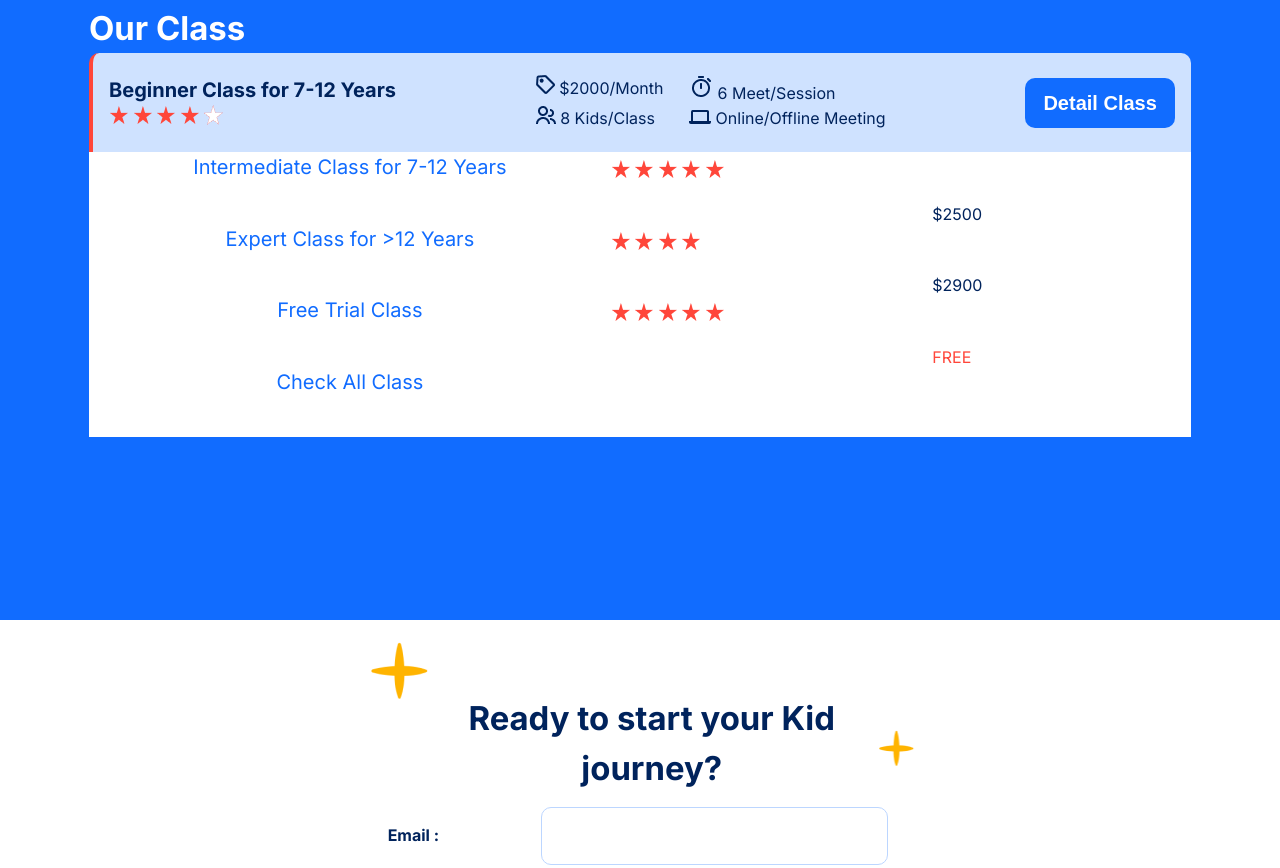
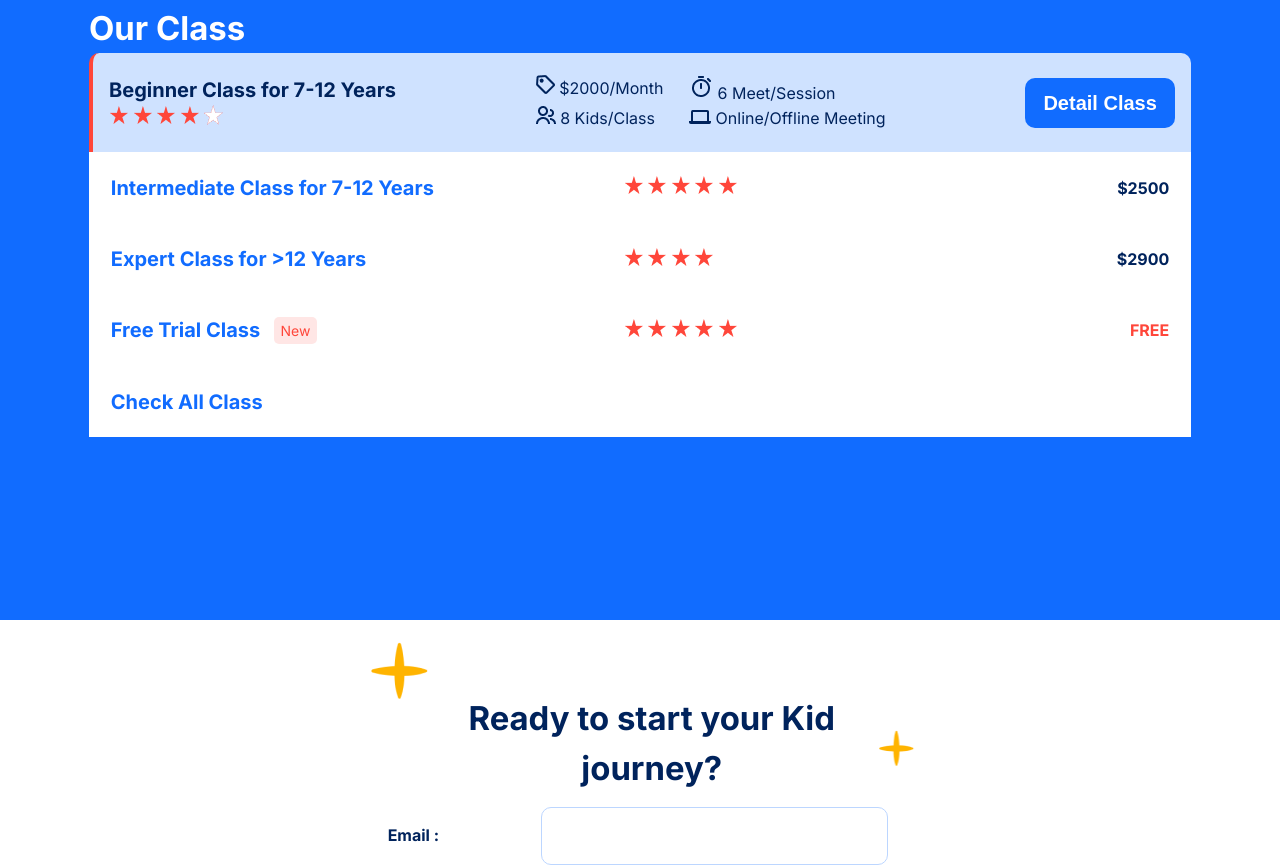
Before and after one commit to YuriMaRM/Trabalho-HTML-CSS, a plain HTML site: page index.html in a window 1280 px wide. Shown: the part 3380-4248 px from the top of the page. Drawn offline with Linux system fonts and the light colour scheme.

Commit message:
commit final

```diff
--- a/index.css
+++ b/index.css
@@ -147,8 +147,8 @@ h1.titulo.branco{
 .triangulo.even{
     border-right: 20px solid #FFE6E5;
 }
-.estrela{
-    margin-top:8px;
+.selfCenter{
+    align-self: center;
 }
 .triangulo.right{
     transform:rotate(180deg);
@@ -206,20 +206,33 @@ div.grid.review{
     color: #116CFF;
 }
 .ourClassText{
+    display: flex;
     font-size: 20px;
     line-height: 30px;
-    text-align: center;
+    text-align: left;
+    align-self: center;
     text-decoration: none;
 }
-th.ourClassText{
-    padding-right: 13.15vw;
+div.ourClassText{
+    padding-left:1.7vw;
 }
-tr{
-    min-height: 9vh;
-}
-th.ourClassText{
-    text-align: left;
-    padding-left: 1.7vw;
+.new{
+    display: flex;
+    flex-direction: row;
+    justify-content: center;
+    align-items: center;
+    align-self: center;
+    width: clamp(30px, 3.3vw, 47px);
+    height: 3.4vh;
+    margin-left:1.1vw;
+    background: #FFE6E5;
+    border-radius: 5px;
+    font-weight: 500;
+    font-size: 14px;
+    line-height: 17px;
+    text-align: center;
+    color: #FF463A;
+
 }
 .grid.ourClass{
     font-size: 16px;
@@ -229,6 +242,8 @@ th.ourClassText{
 }
 .price{
     color: #00235C;
+    text-align: right;
+    padding-right: 1.7vw;
 }
 .price.free{
     color: #FF463A;
--- a/index.html
+++ b/index.html
@@ -190,47 +190,41 @@
             </div>
             <div class="ourClassTable">
                <div class="ourClassText">
-                  Intermediate Class for 7-12 Years
+                  <b>Intermediate Class for 7-12 Years</b>
                </div>
-               <div>
+               <div class="selfCenter">
                   <img class="estrela" src="./img/star.png" />
                   <img class="estrela" src="./img/star.png" />
                   <img class="estrela" src="./img/star.png" />
                   <img class="estrela" src="./img/star.png" />
                   <img class="estrela" src="./img/star.png" />
                </div>
-               <div class="flex-end price">$2500</div>
-               </tr>
-               <tr>
+               <div class="selfCenter price"><b>$2500</b></div>
                <div class="ourClassText">
-                     Expert Class for >12 Years
+                  <b>Expert Class for >12 Years</b>
                </div>
-                  <div>
+               <div class="selfCenter">
                   <img class="estrela" src="./img/star.png" />
                   <img class="estrela" src="./img/star.png" />
                   <img class="estrela" src="./img/star.png" />
                   <img class="estrela" src="./img/star.png" />
                </div>
-                  <div class="flex-end price">$2900</div>
-               </tr>
-               <tr>
+               <div class="selfCenter price"><b>$2900</b></div>
                <div class="ourClassText">
-                     Free Trial Class
+                  <b>Free Trial Class</b>
+                  <span class="new">New</span>
                </div>
-                  <div>
+               <div class="selfCenter">
                   <img class="estrela" src="./img/star.png" />
                   <img class="estrela" src="./img/star.png" />
                   <img class="estrela" src="./img/star.png" />
                   <img class="estrela" src="./img/star.png" />
                   <img class="estrela" src="./img/star.png" />
                </div>
-                  <div class="flex-end price free">FREE</div>
-               </tr>
-               <tr>
+               <div class="selfCenter price free"><b>FREE</b></div>
                <div class="ourClassText">
-                     Check All Class
+                  <b>Check All Class</b>
                </div>
-               </tr>
                </table>
             </div>
          </div>
```
Lines whose indentation alone changed are shown as unchanged.
